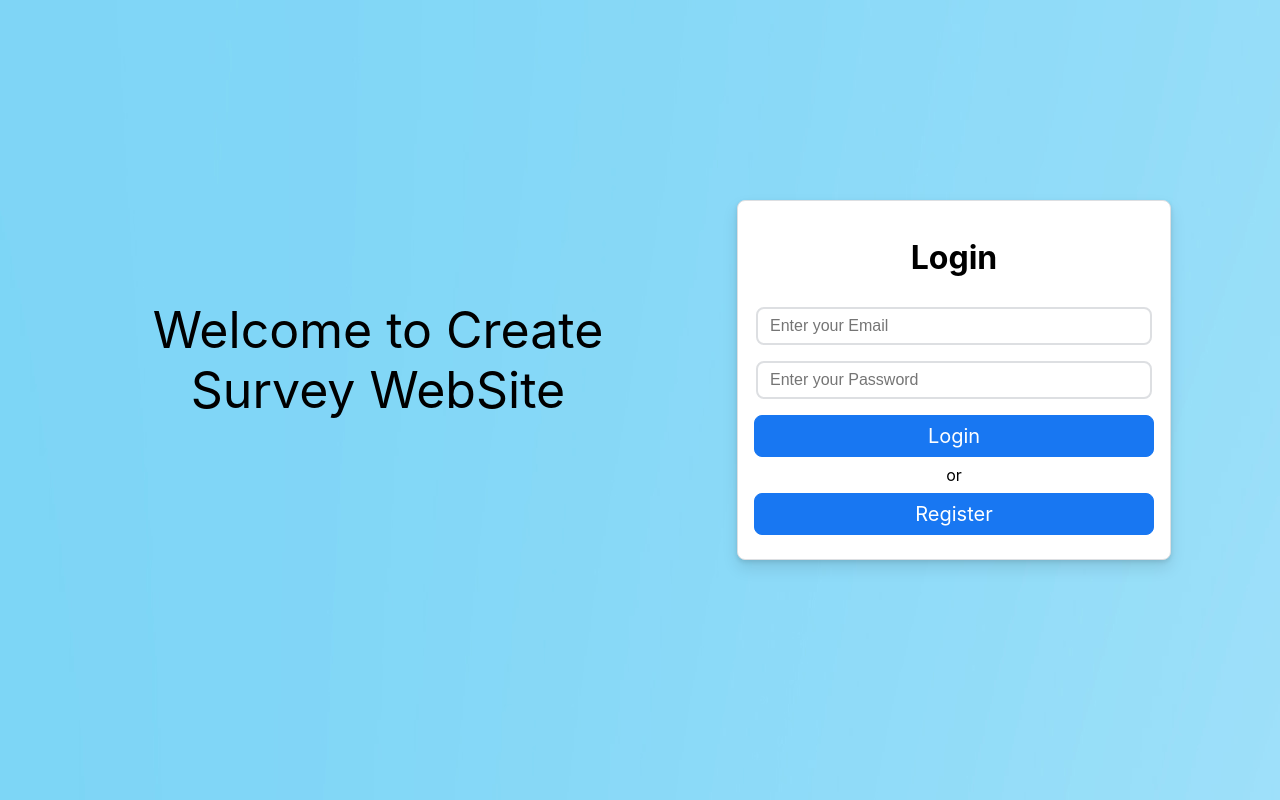
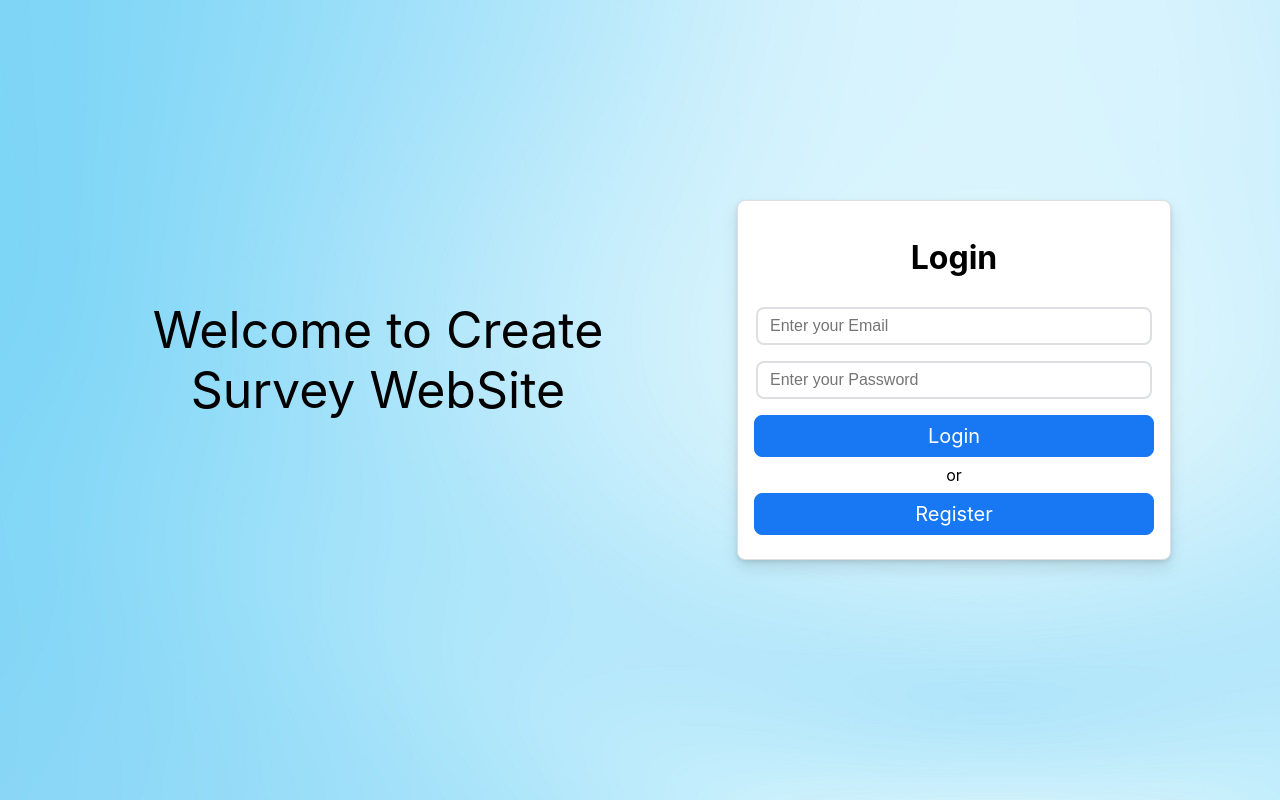
Before and after one commit to ShashankPardhi/Survey-Form-Project, a React (Create React App) app: page / in a window 1280 px wide. Shown: the top 800 px of the page. Built offline with nearby package versions, Linux system fonts and the light colour scheme.

Commit message:
fixed bacground image overflow

```diff
--- a/src/components/login/login.css
+++ b/src/components/login/login.css
@@ -1,6 +1,8 @@
 body {
   background-image: url("../../images/background.jpg");
   background-repeat: none;
+  height: 100vh;
+  overflow: hidden;
 }
 
 .login {
--- a/src/components/register/register.css
+++ b/src/components/register/register.css
@@ -1,6 +1,7 @@
 body {
   background-image: url("../../images/background.jpg");
   background-repeat: none;
+  overflow: hidden;
 }
 
 .register-container {
```
Also changed, not shown: src/images/background.jpg.
